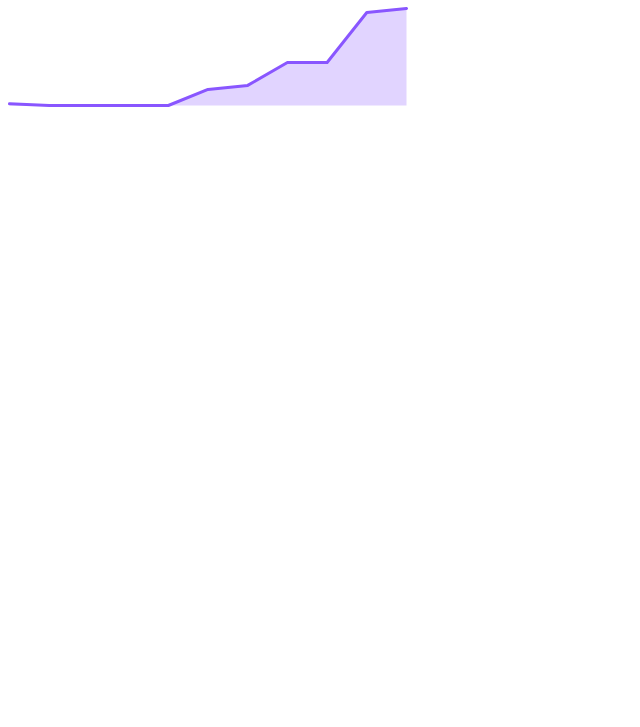
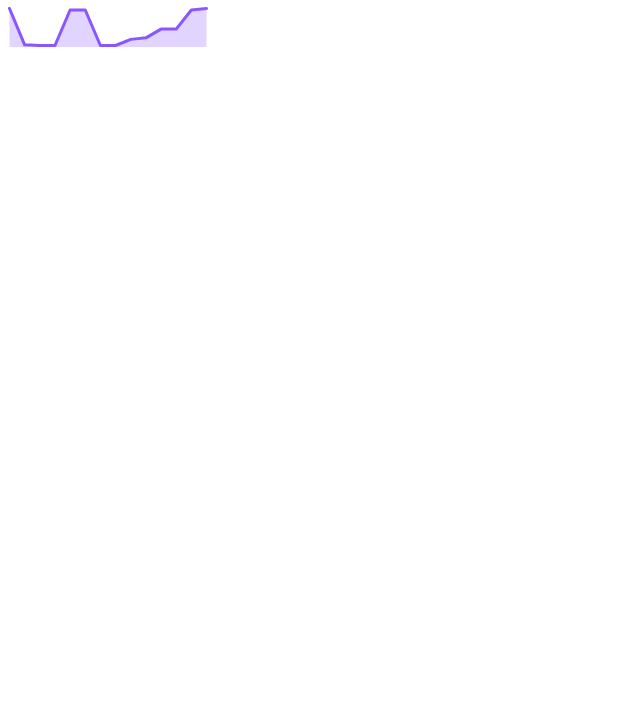
Before and after one commit to dejurin/simple-sparkline-chart, a website built with Parcel: page index.html in a window 1280 px wide. Shown: the part 73-800 px from the top of the page, without its empty margins (0-640 px from the left). Built offline with nearby package versions, Linux system fonts and the light colour scheme.

Commit message:
add point

```diff
--- a/index.html
+++ b/index.html
@@ -9,9 +9,9 @@
     <h1>Simple Sparkline Chart Example</h1>
     <span
     class="sparkline"
-    data-values="1.184,1.1837,1.1837,1.1837,1.1837,1.1865,1.1872,1.1912,1.1912,1.1999,1.2006"
-    data-width="400"
-    data-height="100"
+    data-values="1.2006,1.184,1.1837,1.1837,1.1999,1.1999,1.1837,1.1837,1.1865,1.1872,1.1912,1.1912,1.1999,1.2006"
+    data-width="200"
+    data-height="40"
     data-filled="true"
     data-color-stroke="#8956ff"
     data-stroke-width="3"
--- a/src/simple-sparkline-chart.ts
+++ b/src/simple-sparkline-chart.ts
@@ -1,6 +1,6 @@
 class SimpleSparkLineChart {
   constructor(selector: string) {
-    console.log('SimpleSparkLineChart')
+    console.log('SimpleSparkLineChart');
     const elements = document.querySelectorAll<HTMLElement>(selector);
     elements.forEach((element) => {
       this.createChart(element);
@@ -8,7 +8,7 @@ class SimpleSparkLineChart {
   }
 
   private createChart(element: HTMLElement): void {
-    // Read the data-values attribute
+    // Получение атрибута data-values
     const valuesAttr = element.dataset.values;
     const values: number[] = valuesAttr
       ? valuesAttr.split(",").map(parseFloat).filter(Number.isFinite)
@@ -19,22 +19,22 @@ class SimpleSparkLineChart {
       return;
     }
 
-    // Read optional data attributes with default values
-    const width = element.dataset.width ? parseInt(element.dataset.width) : 160; // Default width
+    // Получение опциональных атрибутов с значениями по умолчанию
+    const width = element.dataset.width ? parseInt(element.dataset.width) : 200; // Ширина по умолчанию
     const height = element.dataset.height
       ? parseInt(element.dataset.height)
-      : Math.round(width * 0.25); // Default height proportional to width
+      : Math.round(width * 0.2); // Высота пропорционально ширине
     const filled = element.dataset.filled === "true";
-    const colorStroke = element.dataset.colorStroke || "#000"; // Default stroke color
-    const colorFilled = element.dataset.colorFilled || "none"; // Default fill color
+    const colorStroke = element.dataset.colorStroke || "#000"; // Цвет линии по умолчанию
+    const colorFilled = element.dataset.colorFilled || colorStroke; // Цвет заливки по умолчанию
     const strokeWidth = element.dataset.strokeWidth
       ? parseFloat(element.dataset.strokeWidth)
-      : 2; // Default stroke width
+      : 2; // Толщина линии по умолчанию
     const filledOpacity =
       element.dataset.filledOpacity !== undefined
         ? parseFloat(element.dataset.filledOpacity)
-        : 1; // Default filled opacity
-    const ariaLabel = element.dataset.ariaLabel || "Simple SparkLine Chart"; // Default aria-label
+        : 0.2; // Прозрачность заливки по умолчанию
+    const ariaLabel = element.dataset.ariaLabel || "Simple SparkLine Chart"; // aria-label по умолчанию
 
     this.makeChart(
       values,
@@ -43,6 +43,7 @@ class SimpleSparkLineChart {
       element,
       filled,
       colorStroke,
+      colorFilled,
       strokeWidth,
       filledOpacity,
       ariaLabel
@@ -56,19 +57,20 @@ class SimpleSparkLineChart {
     parent: HTMLElement,
     filled: boolean,
     colorStroke: string,
+    colorFilled: string,
     strokeWidth: number,
     filledOpacity: number,
     ariaLabel: string
   ): void {
     const svgNS = "http://www.w3.org/2000/svg";
 
-    // Dimensions
+    // Размеры
     const adjustedWidth = width;
     const adjustedHeight = height;
 
     const max = Math.max(...values);
     const min = Math.min(...values);
-    const range = max - min || 1; // Avoid division by zero
+    const range = max - min || 1; // Избегаем деления на ноль
 
     const c = (x: number): number => {
       const s = (adjustedHeight - strokeWidth) / range;
@@ -86,36 +88,34 @@ class SimpleSparkLineChart {
       values.length > 1
         ? (adjustedWidth - strokeWidth) / (values.length - 1)
         : 0;
-    let pathD = `M${(strokeWidth / 2).toFixed(2)},${c(values[0]).toFixed(2)}`;
 
-    for (let i = 1; i < values.length; i++) {
-      pathD += ` L${(strokeWidth / 2 + i * offset).toFixed(2)},${c(
-        values[i]
-      ).toFixed(2)}`;
+    // Генерация точек для линии
+    const linePoints: string[] = [];
+    for (let i = 0; i < values.length; i++) {
+      const x = (strokeWidth / 2 + i * offset).toFixed(2);
+      const y = c(values[i]).toFixed(2);
+      linePoints.push(`${x},${y}`);
     }
 
-    // If filled, add the fill path before the line path
+    // Создание области заливки, если filled=true
     if (filled) {
-      const lastX = strokeWidth / 2 + (values.length - 1) * offset;
-      const fillPathD = `${pathD} L${lastX.toFixed(2)},${(
-        adjustedHeight -
-        strokeWidth / 2
-      ).toFixed(2)} L${(strokeWidth / 2).toFixed(2)},${(
-        adjustedHeight -
-        strokeWidth / 2
-      ).toFixed(2)} Z`;
+      const fillPathD = `${linePoints.map((p, i) => (i === 0 ? 'M' + p : 'L' + p)).join(' ')} L${(strokeWidth / 2 + (values.length - 1) * offset).toFixed(2)},${adjustedHeight.toFixed(2)} L${(strokeWidth / 2).toFixed(2)},${adjustedHeight.toFixed(2)} Z`;
+
       const fillElm = document.createElementNS(svgNS, "path");
       fillElm.setAttribute("d", fillPathD);
       fillElm.setAttribute("stroke", "none");
-      fillElm.setAttribute("fill", colorStroke);
+      fillElm.setAttribute("fill", colorFilled);
       fillElm.setAttribute("fill-opacity", filledOpacity.toString());
       fillElm.classList.add("sparkline-fill");
       svg.appendChild(fillElm);
     }
 
-    // Then add the line path
+    // Создание линии графика
+    const linePathD = `M${linePoints.join(" L")}`;
+
+    // Добавление линии на SVG
     const pathElm = document.createElementNS(svgNS, "path");
-    pathElm.setAttribute("d", pathD);
+    pathElm.setAttribute("d", linePathD);
     pathElm.setAttribute("fill", "none");
     pathElm.setAttribute("stroke", colorStroke);
     pathElm.setAttribute("stroke-width", strokeWidth.toString());
@@ -124,6 +124,96 @@ class SimpleSparkLineChart {
     pathElm.classList.add("sparkline-path");
     svg.appendChild(pathElm);
 
+    // Добавление вертикальной линии (курсор)
+    const cursorLine = document.createElementNS(svgNS, "line");
+    cursorLine.setAttribute("class", "sparkline-cursor-line");
+    cursorLine.setAttribute("x1", "0");
+    cursorLine.setAttribute("y1", "0");
+    cursorLine.setAttribute("x2", "0");
+    cursorLine.setAttribute("y2", adjustedHeight.toString());
+    cursorLine.setAttribute("stroke", colorStroke);
+    cursorLine.setAttribute("stroke-width", "1");
+    cursorLine.setAttribute("stroke-dasharray", "4");
+    cursorLine.style.display = "none"; // Скрываем изначально
+    svg.appendChild(cursorLine);
+
+    // Добавление точки (spot)
+    const spot = document.createElementNS(svgNS, "circle");
+    spot.setAttribute("class", "sparkline-spot");
+    spot.setAttribute("r", (strokeWidth * 1.5).toString()); // Радиус круга
+    spot.setAttribute("fill", colorStroke);
+    spot.setAttribute("stroke", "#fff");
+    spot.setAttribute("stroke-width", "1");
+    spot.style.display = "none"; // Скрываем изначально
+    svg.appendChild(spot);
+
+    // Добавление tooltip (опционально)
+    const tooltip = document.createElement("div");
+    tooltip.style.position = "absolute";
+    tooltip.style.pointerEvents = "none";
+    tooltip.style.background = "#fff";
+    tooltip.style.border = "1px solid #ccc";
+    tooltip.style.padding = "2px 4px";
+    tooltip.style.fontSize = "12px";
+    tooltip.style.display = "none";
+    tooltip.style.transform = "translate(-50%, -100%)";
+    tooltip.classList.add("sparkline-tooltip");
+    parent.style.position = "relative";
+    parent.appendChild(tooltip);
+
+    // Добавление слоя для взаимодействия
+    const interactionLayer = document.createElementNS(svgNS, "rect");
+    interactionLayer.setAttribute("width", adjustedWidth.toString());
+    interactionLayer.setAttribute("height", adjustedHeight.toString());
+    interactionLayer.setAttribute("fill", "transparent");
+    interactionLayer.style.cursor = "pointer";
+    svg.appendChild(interactionLayer);
+
+    // Обработчики событий
+    const handleMove = (event: MouseEvent | TouchEvent) => {
+      event.preventDefault();
+      const rect = svg.getBoundingClientRect();
+      let clientX;
+      if (event instanceof MouseEvent) {
+        clientX = event.clientX;
+      } else if (event.touches && event.touches.length > 0) {
+        clientX = event.touches[0].clientX;
+      } else {
+        return;
+      }
+      const x = clientX - rect.left;
+      const index = Math.round((x - strokeWidth / 2) / offset);
+      const clampedIndex = Math.max(0, Math.min(values.length - 1, index));
+      const cx = strokeWidth / 2 + clampedIndex * offset;
+      const cy = c(values[clampedIndex]);
+
+      spot.setAttribute("cx", cx.toFixed(2));
+      spot.setAttribute("cy", cy.toFixed(2));
+      spot.style.display = "block";
+
+      cursorLine.setAttribute("x1", cx.toFixed(2));
+      cursorLine.setAttribute("x2", cx.toFixed(2));
+      cursorLine.style.display = "block";
+
+      // Позиционирование tooltip
+      tooltip.style.left = `${cx}px`;
+      tooltip.style.top = `${cy - strokeWidth * 1.5 - 10}px`;
+      tooltip.textContent = values[clampedIndex].toString();
+      tooltip.style.display = "block";
+    };
+
+    const handleOut = () => {
+      spot.style.display = "none";
+      tooltip.style.display = "none";
+      cursorLine.style.display = "none";
+    };
+
+    interactionLayer.addEventListener("mousemove", handleMove);
+    interactionLayer.addEventListener("touchmove", handleMove);
+    interactionLayer.addEventListener("mouseleave", handleOut);
+    interactionLayer.addEventListener("touchend", handleOut);
+    interactionLayer.addEventListener("touchcancel", handleOut);
+
     parent.appendChild(svg);
   }
 }
```
